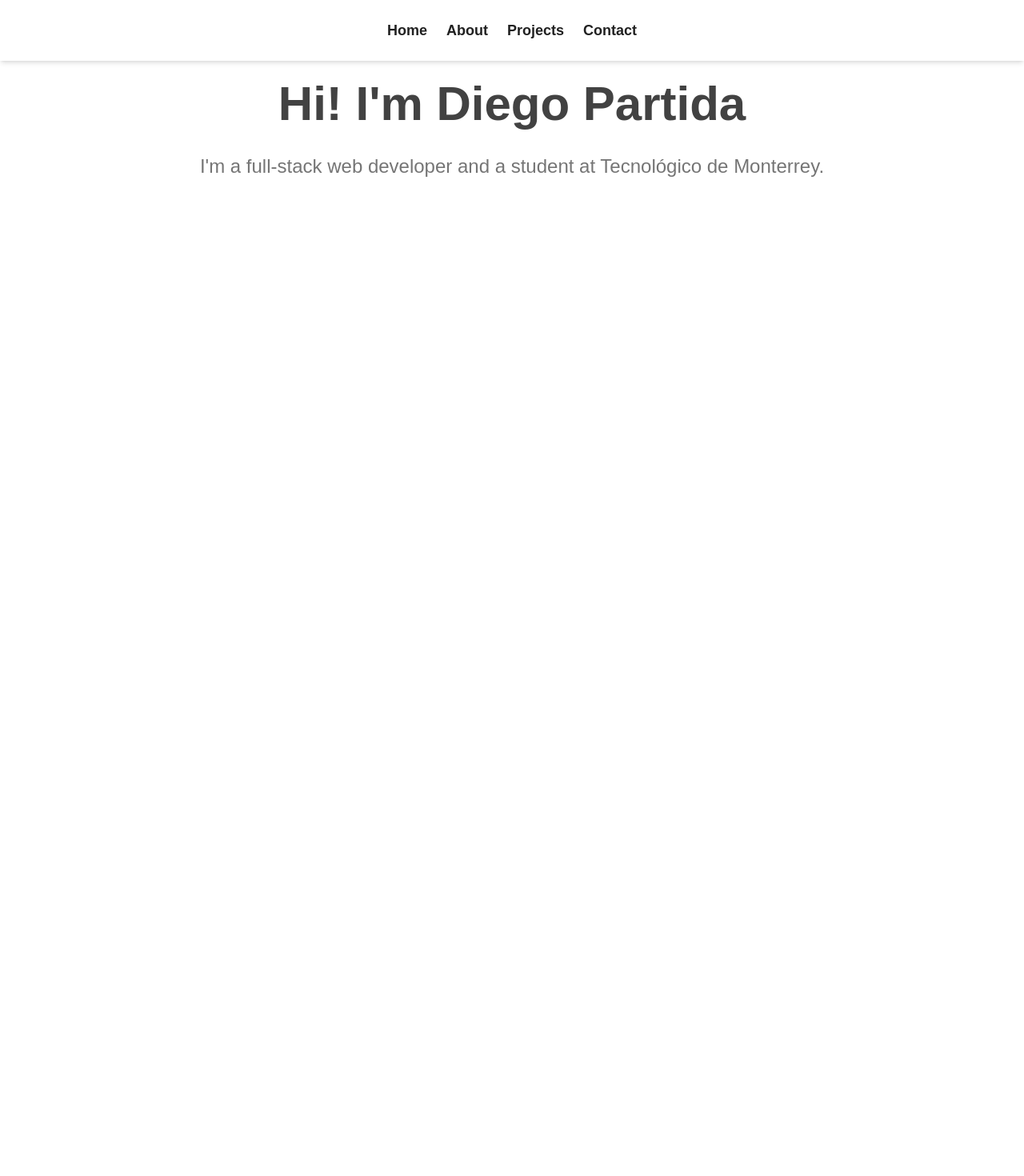
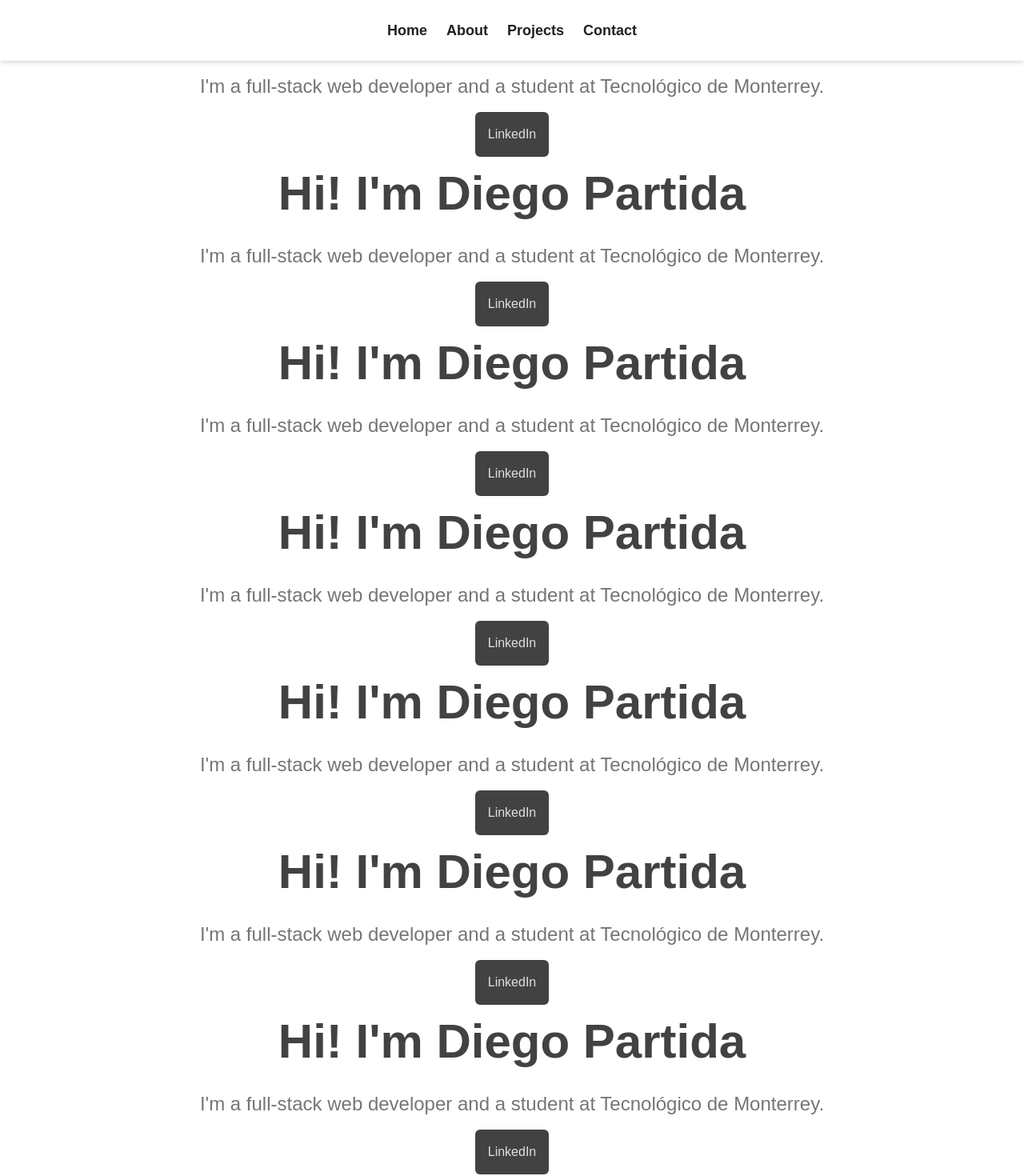
Before and after one commit to diegopartida22/diego-portfolio, a React (Create React App) app: page / in a window 1280 px wide. Shown: the top 1470 px of the page at 80% size. Before the commit the page ends 800 px from the top, so only its background shows below. Built offline with nearby package versions, Linux system fonts and the light colour scheme.

Commit message:
Edir Navbar

```diff
--- a/public/index.html
+++ b/public/index.html
@@ -24,20 +24,10 @@
       work correctly both with client-side routing and a non-root public URL.
       Learn how to configure a non-root public URL by running `npm run build`.
     -->
-    <title>React App</title>
+    <title>Diego Partida Portfolio</title>
   </head>
   <body>
     <noscript>You need to enable JavaScript to run this app.</noscript>
     <div id="root"></div>
-    <!--
-      This HTML file is a template.
-      If you open it directly in the browser, you will see an empty page.
-
-      You can add webfonts, meta tags, or analytics to this file.
-      The build step will place the bundled scripts into the <body> tag.
-
-      To begin the development, run `npm start` or `yarn start`.
-      To create a production bundle, use `npm run build` or `yarn build`.
-    -->
   </body>
 </html>
--- a/src/App.js
+++ b/src/App.js
@@ -7,6 +7,13 @@ function App() {
     <>
       <NavBar />
       <Home />
+      <Home />
+      <Home />
+      <Home />
+      <Home />
+      <Home />
+      <Home />
+      <Home />
     </>
   );
 }
--- a/src/components/Home.js
+++ b/src/components/Home.js
@@ -11,6 +11,15 @@ function Home() {
         I'm a full-stack web developer and a student at Tecnológico de
         Monterrey.
       </p>
+
+      <div className="flex justify-center">
+        <a
+          href="https://www.linkedin.com/in/diego-partida-1b1a1a1b1/"
+          className="text-gray-300 bg-gray-800 hover:bg-gray-600 rounded-md p-4 m-4 transition duration-500 ease-in-out"
+        >
+          LinkedIn
+        </a>
+      </div>
     </div>
   );
 }
--- a/src/components/NavBar.js
+++ b/src/components/NavBar.js
@@ -1,14 +1,31 @@
-import { useState } from "react";
+import { useState, useEffect } from "react";
 import "./NavBar.css";
 
 function NavBar() {
-  const [showNav, setShowNav] = useState(false);
   const [showMenuToggle, setShowMenuToggle] = useState(false);
   const [showMenu, setShowMenu] = useState(false);
 
+  useEffect(() => {
+    const handleScroll = () => {
+      const scrollTop = window.pageYOffset;
+
+      if (scrollTop > 0) {
+        setShowMenuToggle(true);
+      } else {
+        setShowMenuToggle(false);
+      }
+    };
+
+    window.addEventListener("scroll", handleScroll);
+
+    return () => {
+      window.removeEventListener("scroll", handleScroll);
+    };
+  }, []);
+
   return (
-    <div className="pb-6">
-      <div className=" font-bold text-lg flex justify-center p-6 shadow-md">
+    <div>
+      <div className="font-bold text-lg flex justify-center p-6 mb-6 shadow-md fixed top-0 w-full bg-white z-10">
         <ul className="flex flex-row gap-6">
           <li>
             <a
@@ -46,7 +63,7 @@ function NavBar() {
       </div>
 
       {showMenuToggle && (
-        <div className="font-bold text-lg flex justify-end relative">
+        <div className="font-bold text-lg flex justify-end p-6 mb-6 fixed top-0 right-0 z-20">
           <button
             className="text-gray-300 bg-gray-800 hover:bg-gray-600 rounded-md p-4 m-4 transition duration-500 ease-in-out"
             onClick={() => setShowMenu(!showMenu)}
@@ -68,8 +85,8 @@ function NavBar() {
           </button>
 
           {showMenu && (
-            <div className="absolute mt-24 mr-4 bg-gray-300 p-4 w-1/6 rounded-md shadow-lg animate-slide-down">
-              <ul className="flex flex-col gap-6 ml-8">
+            <div className="absolute top-32 right-10 bg-gray-300 p-6  rounded-md shadow-lg animate-slide-down">
+              <ul className="flex flex-col gap-6 ml-4">
                 <li className="flex justify-end">
                   <button
                     className="text-gray-900 hover:text-indigo-400"
```
